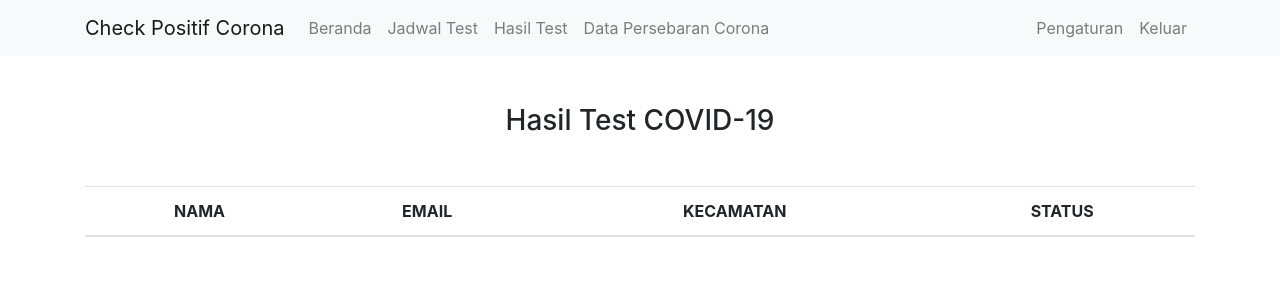
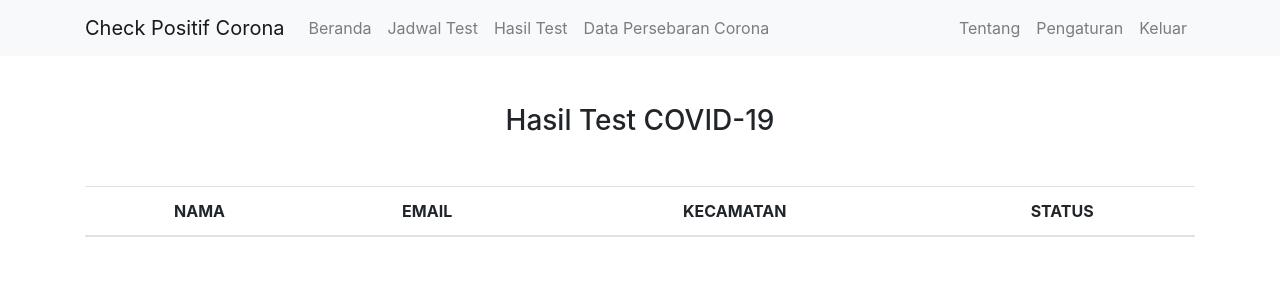
Before and after one commit to wxnx/Website-Check-Positif-Corona, a CodeIgniter app: page /corona/index.php/login/hasil_test in a window 1280 px wide. Shown: the top 300 px of the page. Run offline with CodeIgniter, Linux system fonts and the light colour scheme; data comes from the database, SQL or seed files in the repository; lists and menus that the app fills with data are empty.

Commit message:
Menambahkan fitur tentang ( deskripsi website dan juga developernya) 	modified:   application/controllers/Login.php 	modified:   application/controllers/Page.php 	new file:   application/views/about.php 	modified:   application/views/admin/hasil.php 	modified:   application/views/admin/persebaran.php 	modified:   application/views/navbar/header_admin.php 	modified:   application/views/navbar/header_user.php

```diff
--- a/application/controllers/Login.php
+++ b/application/controllers/Login.php
@@ -83,6 +83,13 @@ class Login extends CI_Controller
     $this->load->view('user/persebaran', $datapersebaran);
   }
 
+  function tentang()
+  {
+    $data['judul'] = 'Tentang';
+    $this->load->view('navbar/header_user', $data);
+    $this->load->view('about');
+  }
+
   function pengaturanKecamatan()
   {
     $data['judul'] = 'Ubah Kecamatan';
--- a/application/views/navbar/header_admin.php
+++ b/application/views/navbar/header_admin.php
@@ -35,6 +35,7 @@
                     <li><a class="nav-item nav-link" href="<?= site_url('data_penyebaran/index') ?>">Input Data Persebaran Corona</a></li>
                 </div>
                 <div class="navbar-nav">
+                    <li><a class="nav-item nav-link" href="<?= site_url('page/tentang') ?>">Tentang</a></li>
                     <li><a class="nav-item nav-link" href="<?= site_url('login/logout') ?>">Keluar</a></li>
                 </div>
             </div>
--- a/application/views/navbar/header_user.php
+++ b/application/views/navbar/header_user.php
@@ -29,12 +29,13 @@
             </button>
             <div class="collapse navbar-collapse" id="navbarNavAltMarkup">
                 <div class="navbar-nav mr-auto mt-2 mt-lg-0">
-                    <a class="nav-item nav-link" href="<?= site_url('page/user') ?>">Beranda</a></li>
-                    <a class="nav-item nav-link" href="<?= site_url('login/jadwal_test') ?>">Jadwal Test</a></li>
-                    <a class="nav-item nav-link" href="<?= site_url('login/hasil_test') ?>">Hasil Test</a></li>
-                    <a class="nav-item nav-link" href="<?= site_url('login/persebaran') ?>">Data Persebaran Corona</a></li>
+                    <li><a class="nav-item nav-link" href="<?= site_url('page/user') ?>">Beranda</a></li>
+                    <li><a class="nav-item nav-link" href="<?= site_url('login/jadwal_test') ?>">Jadwal Test</a></li>
+                    <li><a class="nav-item nav-link" href="<?= site_url('login/hasil_test') ?>">Hasil Test</a></li>
+                    <li><a class="nav-item nav-link" href="<?= site_url('login/persebaran') ?>">Data Persebaran Corona</a></li>
                 </div>
                 <div class="navbar-nav">
+                    <li><a class="nav-item nav-link" href="<?= site_url('login/tentang') ?>">Tentang</a></li>
                     <li>
                         <div class="dropdown">
                             <a class="nav-item nav-link" href="#" id="dropdownMenuLink" data-toggle="dropdown" aria-haspopup="true" aria-expanded="false">
```
Also changed, not shown: application/controllers/Page.php (+7 -0 lines), application/views/about.php (added, +13 -0 lines), application/views/admin/hasil.php (+2 -7 lines), application/views/admin/persebaran.php (+6 -15 lines).
